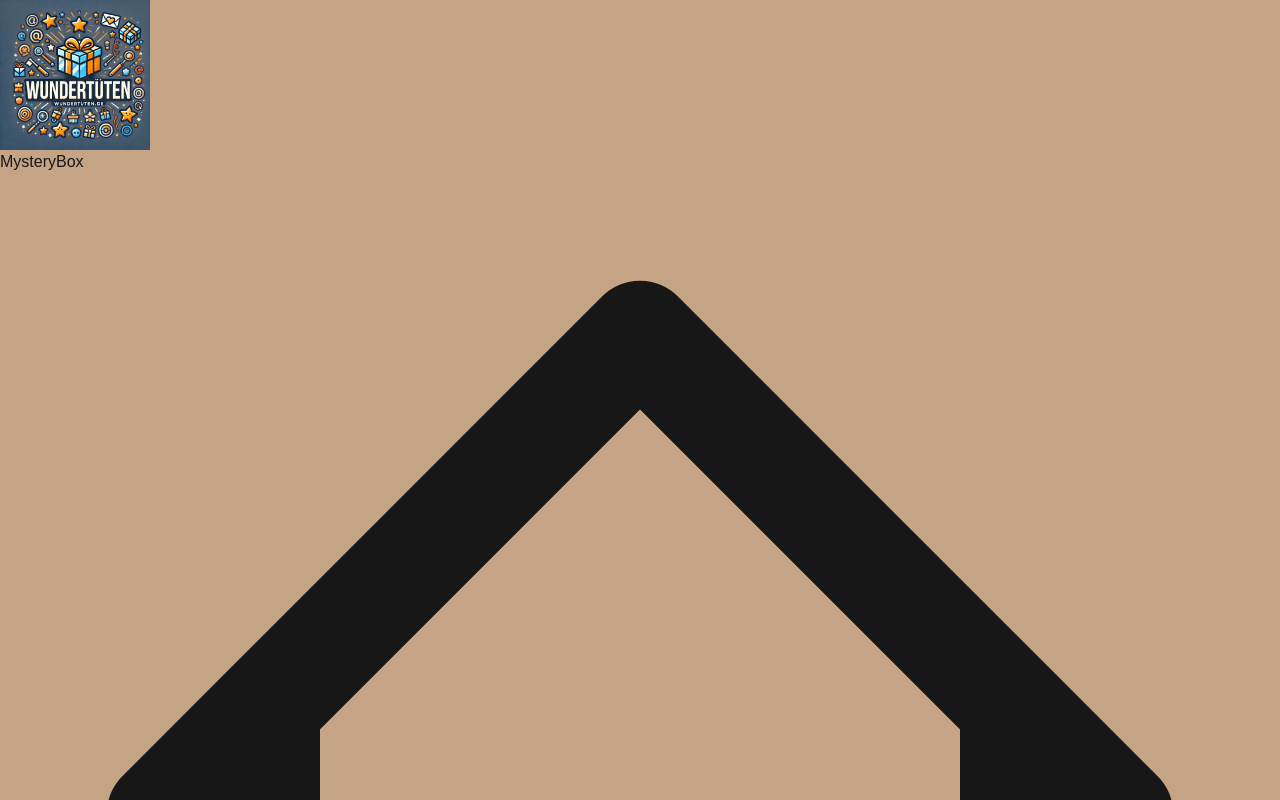
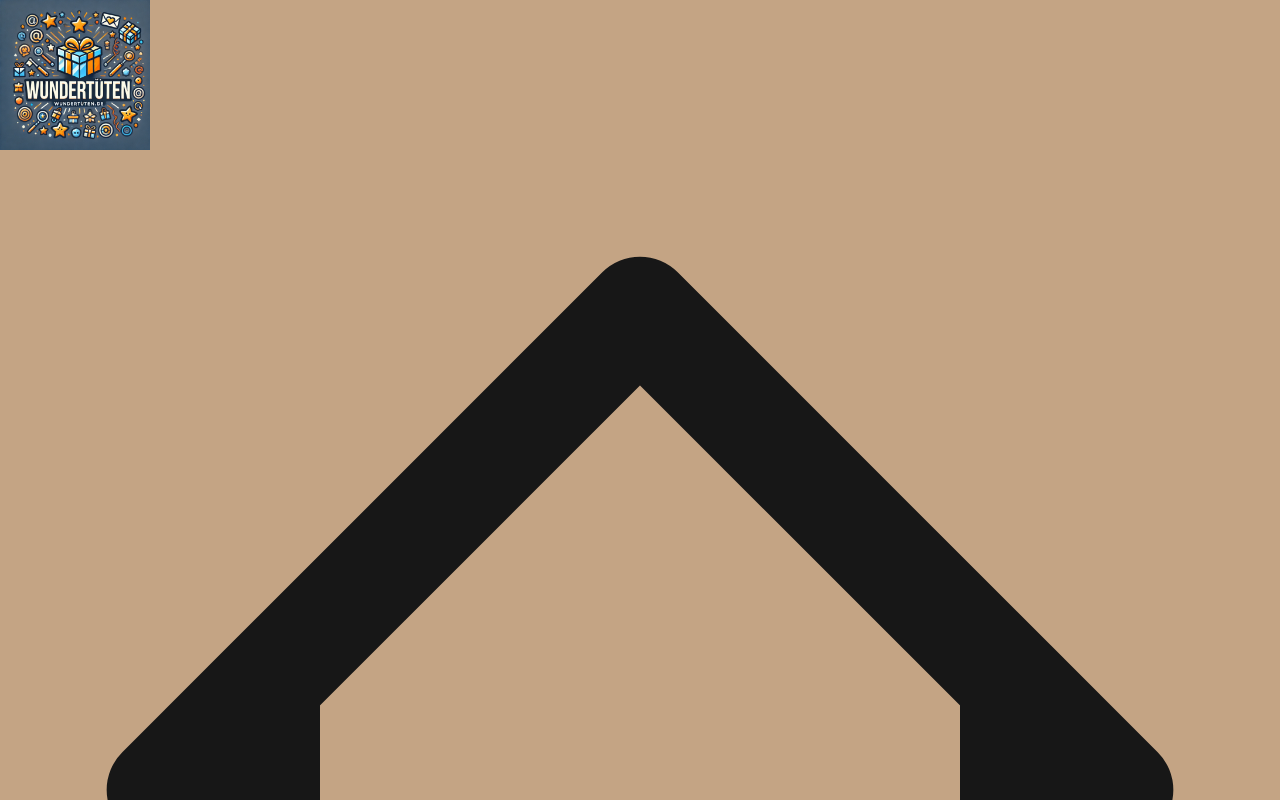
Before and after one commit to Maroc-Flavor/mysteryBox, a Next.js app: page /agb in a window 1280 px wide. Shown: the top 800 px of the page. Built offline with nearby package versions, Linux system fonts and the light colour scheme.

Commit message:
Configure GitHub Pages deployment

```diff
--- a/src/components/Navigation.tsx
+++ b/src/components/Navigation.tsx
@@ -15,9 +15,6 @@
 			<nav className="backdrop-blur-xl bg-white/80 sticky top-0 z-50 border-b border-gray-100 shadow-sm">
 				<div className="container mx-auto px-4">
 					<div className="flex justify-between items-center py-4">
-						<Link href="/" className="text-2xl font-bold bg-gradient-to-r from-indigo-600 to-purple-600 bg-clip-text text-transparent">
-							MysteryBox
-						</Link>
 						<ul className="flex space-x-8">
 							<li>
 								<Link href="/" className="text-gray-800 hover:text-indigo-600 font-medium transition-colors flex items-center gap-2">
```
